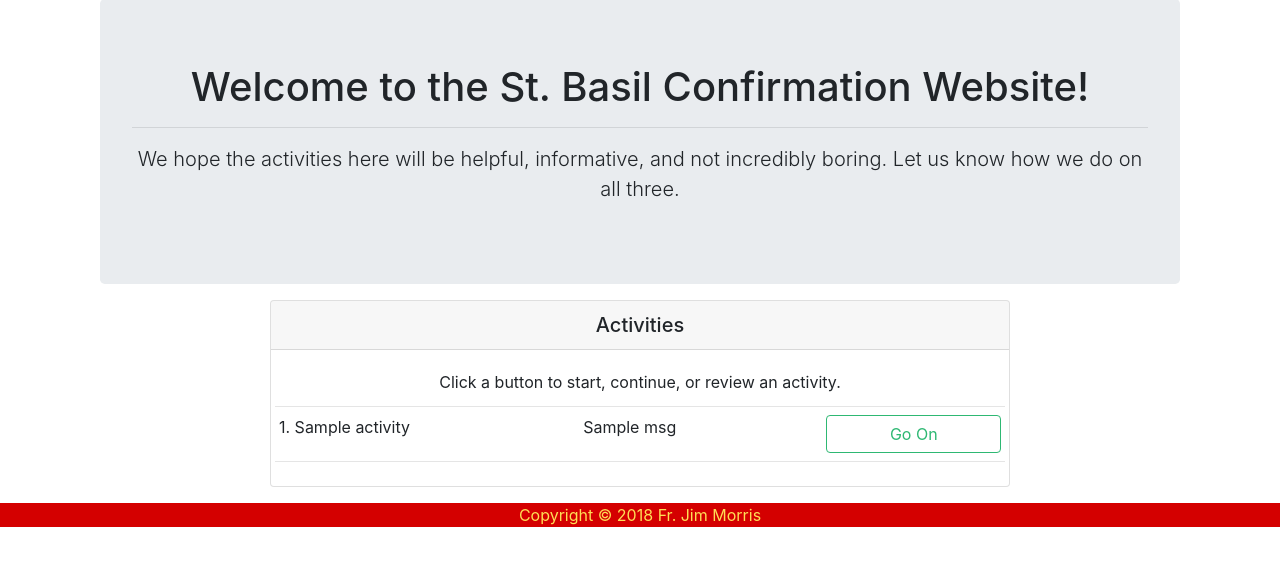
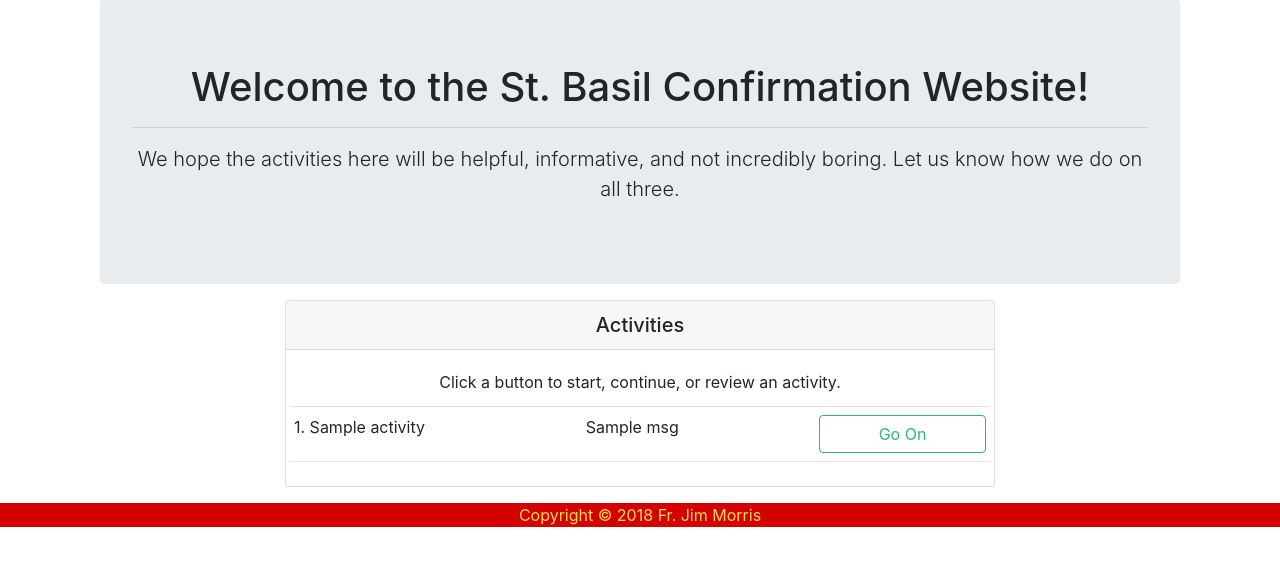
Before and after one commit to JMorris1575/confirmation2019, a Django app: template conf19/activity/templates/activity/welcome.html in a window 1280 px wide. Shown: the part 130-696 px from the top of the page. Run offline with Django 3.2, Linux system fonts and the light colour scheme; the template is opened without the code that fills it: most values are stand-ins (such as "Sample title", 1, 10 or a date in 2020); some libraries are stand-ins or nearby versions.

Commit message:
Slight fix to card on activity.welcome page - make same size as jumbotron

```diff
--- a/conf19/activity/templates/activity/welcome.html
+++ b/conf19/activity/templates/activity/welcome.html
@@ -11,7 +11,7 @@
         </div>
         {% if data %}
             <div class="row">
-                <div class="col-md-8 mx-auto p-0">
+                <div class="col-md-8 mx-auto">
                     <div class="card mb-3">
                         <h5 class="card-header text-center">Activities</h5>
                         <div class="card-body px-1">
```
